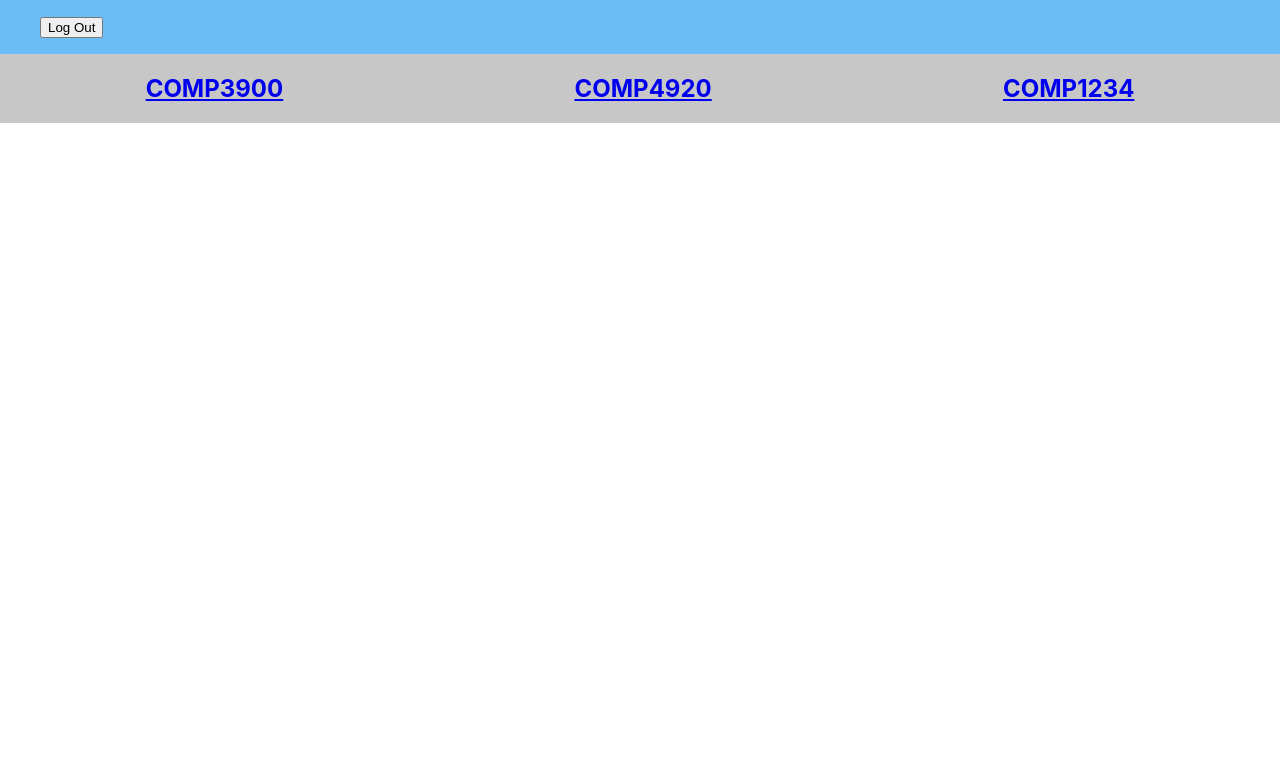
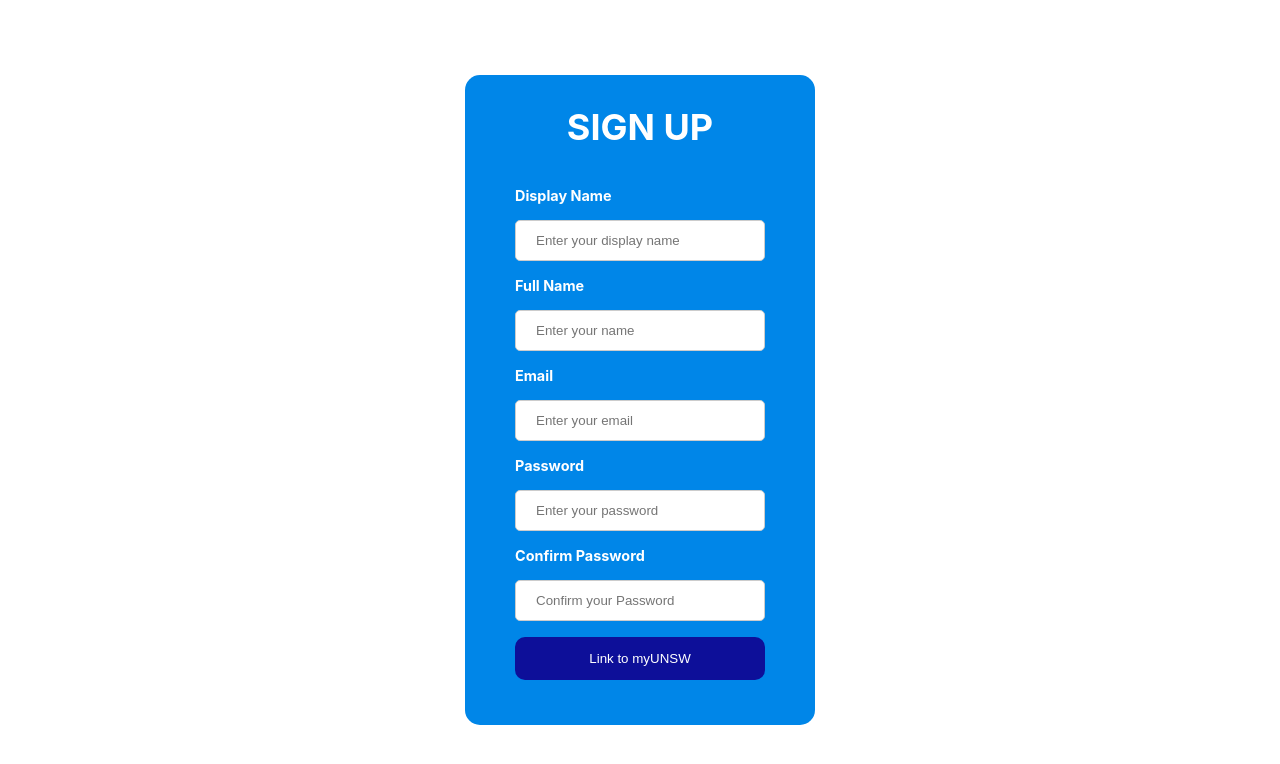
Before and after one commit to RyderAU/capstone-project, a React (Create React App) app in the folder frontend/: page / in a window 1280 px wide. Shown: the top 764 px of the page. Built offline with nearby package versions, Linux system fonts and the light colour scheme.

Commit message:
auth-front: adding App file to be modified by Ryder's update

```diff
--- a/frontend/src/App.js
+++ b/frontend/src/App.js
@@ -1,10 +1,16 @@
 // import pages
-import Dashboard from "./pages/Dashboard";
+// import Dashboard from "./pages/Dashboard";
+import Login from "./pages/Login";
+import SignUp from "./pages/SignUp";
+import Landing from "./pages/Landing";
 
 function App() {
   return (
     <div className="App">
-      <Dashboard />
+      {/* <Login /> */}
+      <SignUp />
+      {/* <Landing /> */}
+      {/* <Dashboard /> */}
     </div>
   );
 }
```
